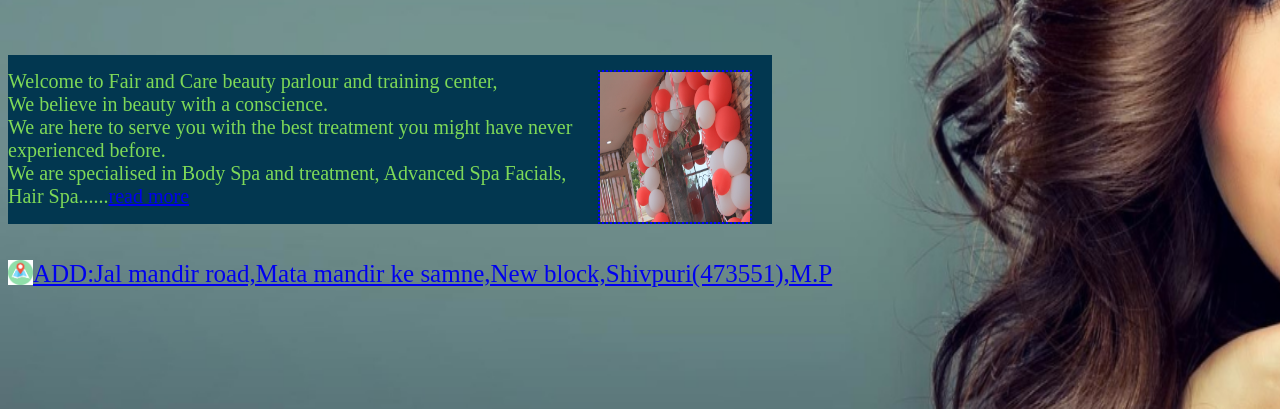
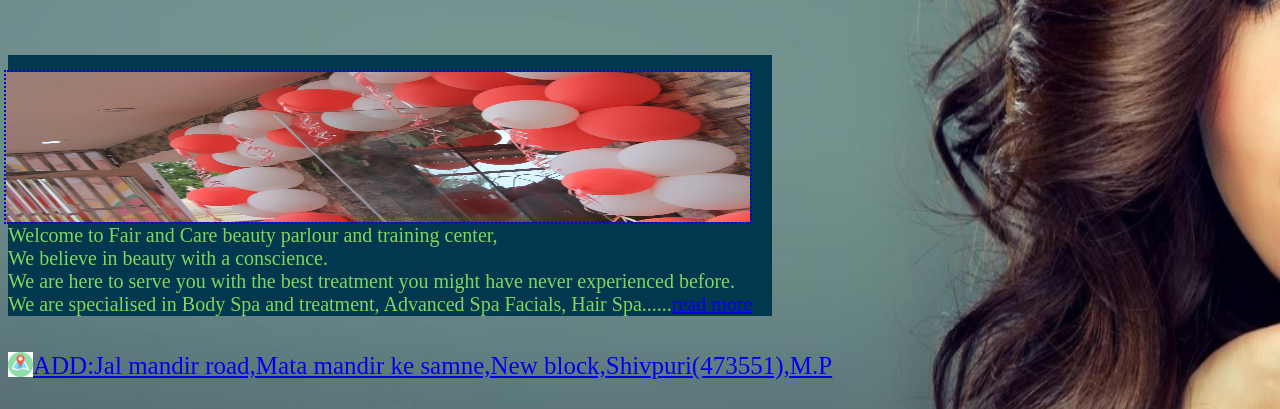
Before and after one commit to tb78623-tb/bp, a plain HTML site: page home.html in a window 1280 px wide. Shown: the part 391-800 px from the top of the page. Drawn offline with Linux system fonts and the light colour scheme; a web font is replaced by a local one.

Commit message:
Update home.html

```diff
--- a/home.html
+++ b/home.html
@@ -98,7 +98,7 @@ p #addr{
 	Beauty Parlour and training centre</h1>
 </div>
 <p id="intro">
-	<img src="pimg.jpg" id="pimg" height="150px" width="150px">Welcome to Fair and Care beauty parlour and training center,<br> We believe in beauty with a conscience.<br> We are here to serve you with the best treatment you might have never experienced before.<br> We are specialised in Body Spa and treatment, Advanced Spa Facials, Hair Spa......<a href="about_us.html">read more</a>
+	<img src="pimg.jpg" id="pimg" height="150px" width=100%>Welcome to Fair and Care beauty parlour and training center,<br> We believe in beauty with a conscience.<br> We are here to serve you with the best treatment you might have never experienced before.<br> We are specialised in Body Spa and treatment, Advanced Spa Facials, Hair Spa......<a href="about_us.html">read more</a>
 
 </p>
 
```
